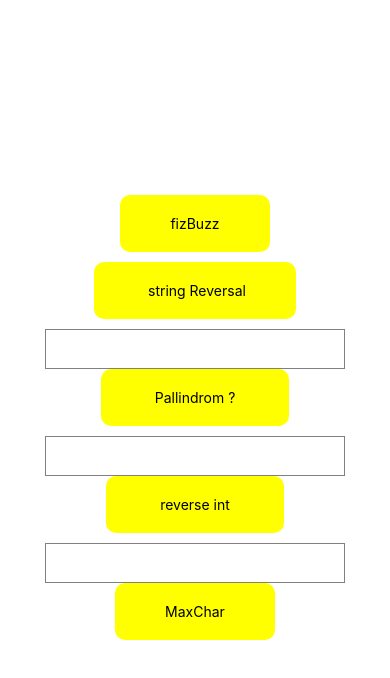
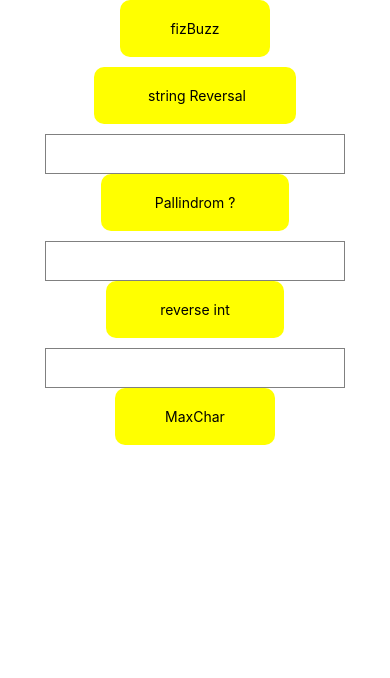
Before and after one commit to kaiyes/algorithms_datastructures, a React Native app: screen / in a window 390 px wide. Shown: the top 678 px of the page. Built offline with nearby package versions, Linux system fonts and the light colour scheme.

Commit message:
hooks conversion

```diff
--- a/src/App.js
+++ b/src/App.js
@@ -1,4 +1,4 @@
-import React, { Fragment } from 'react'
+import React, { useState } from 'react'
 import {
   StyleSheet,
   ScrollView,
@@ -14,16 +14,14 @@ import pallindrom from './alogorithms/pallindrom'
 import reverseInt from './alogorithms/reverseInt'
 import maxChar from './alogorithms/maxChar'
 
-export default class App extends React.Component {
-  state = {
-    text: '',
-    answer: '',
-    num: '',
-    numAnswer: '',
-    maxChar: '',
-    maxCharAns: '',
-  }
-  render() {
+const App = () => {
+  const [palindromText, setPalindrom] = useState('')
+  const [palindromAns, setPalindromAns] = useState('')
+  const [revText, setRevText] = useState('')
+  const [revAns, setRevAns] = useState('')
+  const [maxCharecter, setMaxChar] = useState('')
+  const [maxCharAns, setMaxCharAns] = useState('')
+
   return (
     <View style={styles.viewContainer}>
       <ScrollView
@@ -41,10 +39,7 @@ export default class App extends React.Component {
           onPress={stringReversal}
           style={styles.button}
         >
-            <Text style={styles.text}>
-              {' '}
-              string Reversal
-            </Text>
+          <Text style={styles.text}> string Reversal</Text>
         </TouchableOpacity>
         <View style={styles.spacer10} />
         <TextInput
@@ -54,52 +49,24 @@ export default class App extends React.Component {
             borderColor: 'gray',
             borderWidth: 1,
           }}
-            onChangeText={text => this.setState({ text })}
-            value={this.state.text}
+          onChangeText={text => setPalindrom(text)}
+          value={palindromText}
         />
         <TouchableOpacity
           onPress={async () => {
-              let ans = await pallindrom(this.state.text)
-              this.setState({
-                answer: ans,
-              })
+            let ans = await pallindrom(palindromText)
+            setPalindromAns(ans)
           }}
           style={styles.button}
         >
           <Text style={styles.text}> Pallindrom ? </Text>
         </TouchableOpacity>
-          <View style={styles.spacer10} />
-          {this.state.answer != '' ? (
+        {palindromAns != '' ? (
           <Text style={styles.textContainer}>
-              {this.state.answer}
+            {palindromAns}
           </Text>
         ) : null}
-          <TextInput
-            style={{
-              height: 40,
-              width: 300,
-              borderColor: 'gray',
-              borderWidth: 1,
-            }}
-            onChangeText={num => this.setState({ num })}
-            value={this.state.num}
-          />
-          <TouchableOpacity
-            onPress={async () => {
-              let ans = await reverseInt(this.state.num)
-              this.setState({
-                numAnswer: ans,
-              })
-            }}
-            style={styles.button}
-          >
-            <Text style={styles.text}> reverse int </Text>
-          </TouchableOpacity>
-          {this.state.numAnswer != '' ? (
-            <Text style={styles.textContainer}>
-              {this.state.numAnswer}
-            </Text>
-          ) : null}
+
         <View style={styles.spacer10} />
         <TextInput
           style={{
@@ -108,32 +75,51 @@ export default class App extends React.Component {
             borderColor: 'gray',
             borderWidth: 1,
           }}
-            onChangeText={maxChar =>
-              this.setState({ maxChar })
-            }
-            value={this.state.maxChar}
+          onChangeText={num => setRevText(num)}
+          value={revText}
         />
         <TouchableOpacity
           onPress={async () => {
-              let ans = await maxChar(this.state.maxChar)
-              this.setState({
-                maxCharAns: ans,
-              })
+            let ans = await reverseInt(revText)
+            setRevAns(ans)
+          }}
+          style={styles.button}
+        >
+          <Text style={styles.text}> reverse int </Text>
+        </TouchableOpacity>
+        {revAns != '' ? (
+          <Text style={styles.textContainer}>{revAns}</Text>
+        ) : null}
+
+        <View style={styles.spacer10} />
+        <TextInput
+          style={{
+            height: 40,
+            width: 300,
+            borderColor: 'gray',
+            borderWidth: 1,
+          }}
+          onChangeText={text => setMaxChar(text)}
+          value={maxCharecter}
+        />
+        <TouchableOpacity
+          onPress={async () => {
+            let ans = await maxChar(maxCharecter)
+            setMaxCharAns(ans)
           }}
           style={styles.button}
         >
           <Text style={styles.text}>MaxChar</Text>
         </TouchableOpacity>
         <Text style={styles.textContainer}>
-            {this.state.maxCharAns}
+          {maxCharAns}
         </Text>
-
-          <View style={styles.spacer10} />
       </ScrollView>
     </View>
   )
 }
-}
+
+export default App
 
 const styles = StyleSheet.create({
   viewContainer: {
@@ -143,7 +129,6 @@ const styles = StyleSheet.create({
   scrollView: {
     flex: 1,
     backgroundColor: 'white',
-    justifyContent: 'center',
     alignItems: 'center',
   },
   button: {
```
Lines whose indentation alone changed are shown as unchanged.
